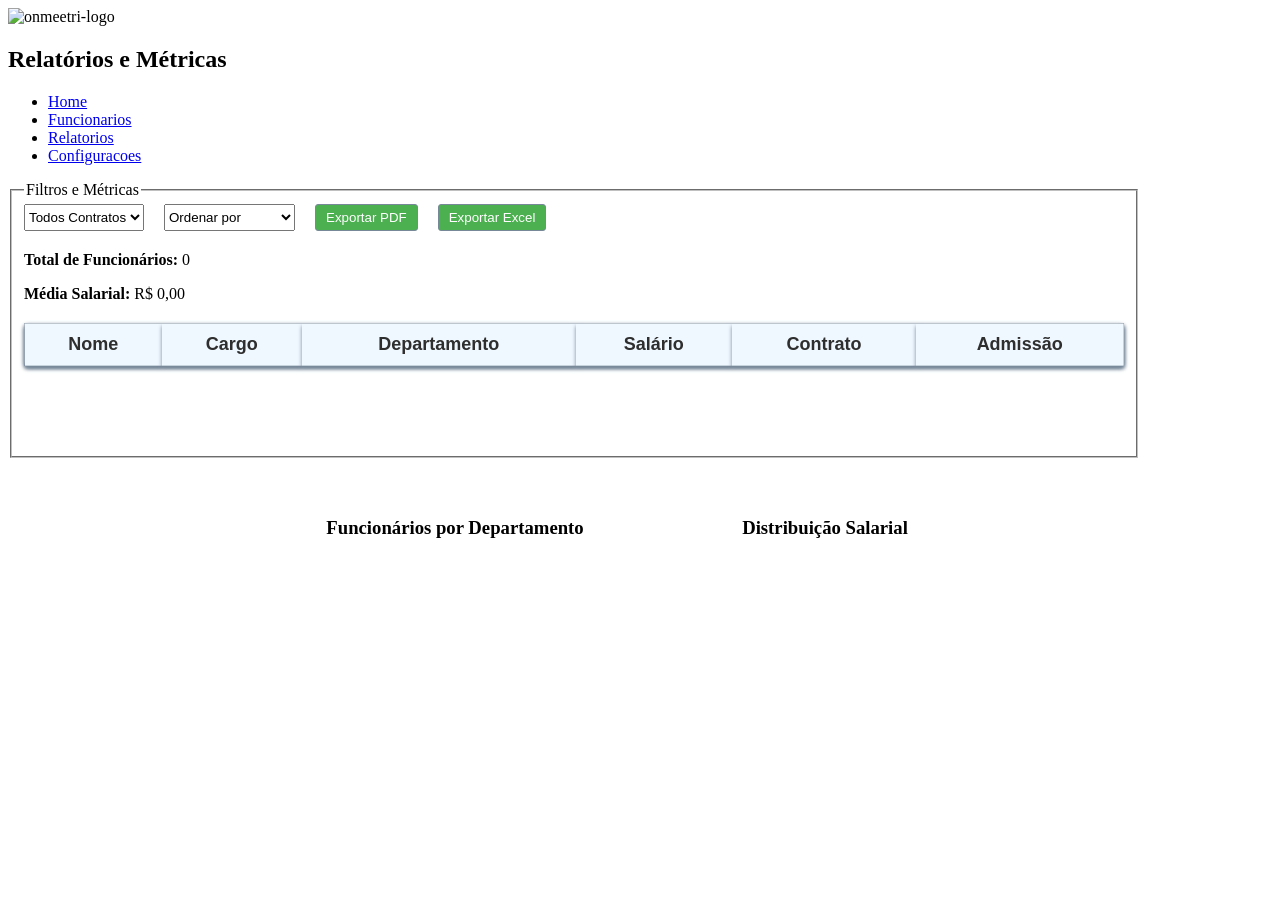
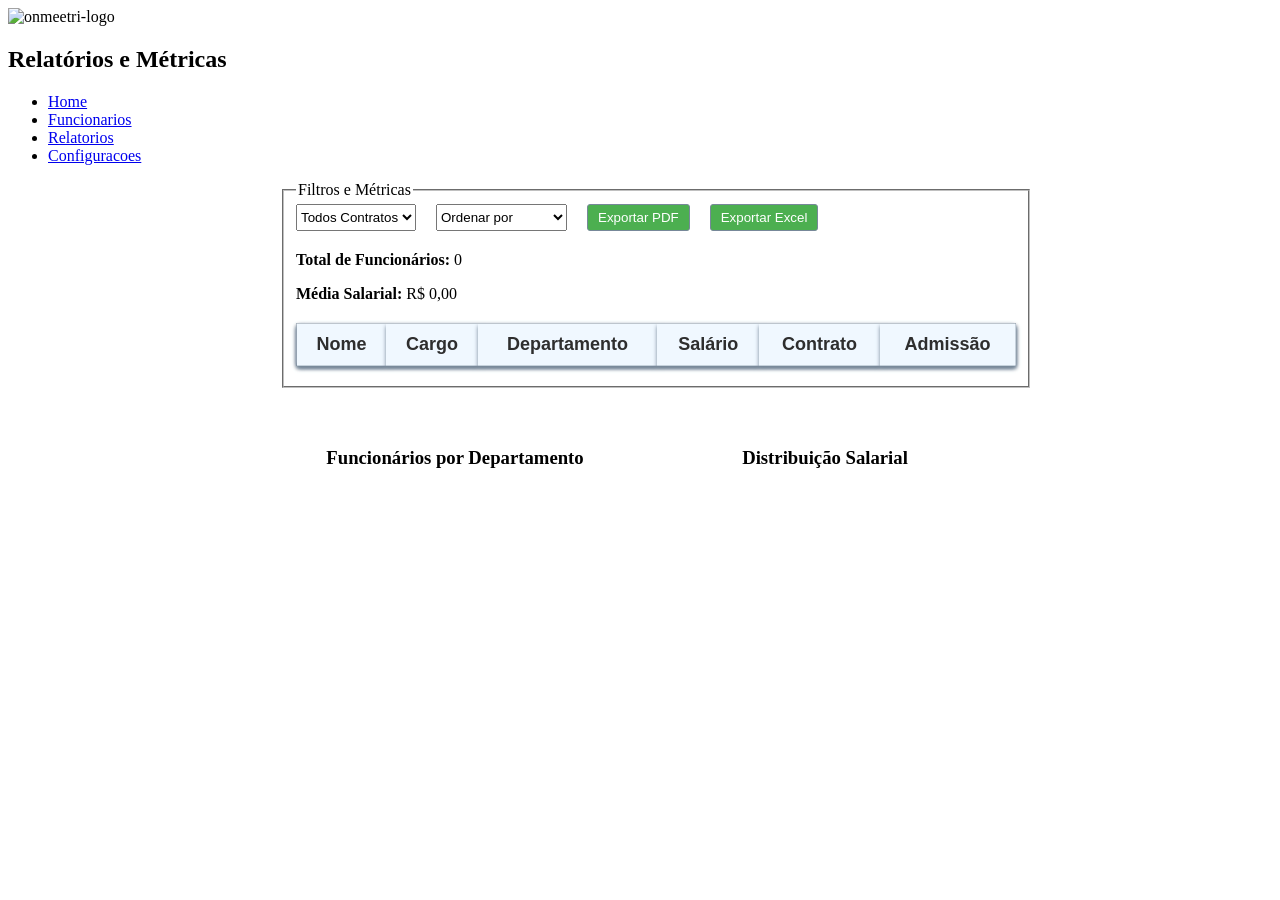

mobile fixes

--- a/css/table-styles.css
+++ b/css/table-styles.css
@@ -1,11 +1,21 @@
+
+.main-container {
+    display: flex;
+    align-items: center;
+    justify-content: center;
+    padding: 10px;
+    margin: 10px auto;
+    margin: 0;
+    gap: 1em;
+}
+
 .main-container-table {
     display: flex;
     flex-direction: column;
     align-items: center;
     justify-content: center;
-    width: 100%;
     max-width: 1150px;
-    margin-bottom: 80px;
+    margin-bottom: 10px;
 }
 
 .main-container-table .table-fieldset {
@@ -180,24 +190,33 @@ button:hover {
 .employee-cards {
     display: flex;
     flex-direction: column;
+    align-items: center;
+    justify-content: center;
+    width: 100%;
     gap: 1rem;
-    padding: 1rem;
 }
 
 .employee-card {
+    display: flex;
+    flex-direction: column;
     background: white;
     border-radius: 12px;
-    padding: 1rem;
     box-shadow: 0 2px 4px rgba(0,0,0,0.1);
+    width: 100%;
+    padding: 1em;
+    align-items: center;
+    justify-content: space-around;
 }
 
 .employee-card .card-header {
     display: flex;
-    justify-content: space-between;
+    justify-content: space-around;
     align-items: center;
-    margin-bottom: 1rem;
     padding-bottom: 0.5rem;
     border-bottom: 1px solid #eee;
+    width: 100%;
+    font-size: 1em;
+    font-weight: bold;
 }
 
 .employee-card .card-header h3 {
@@ -247,10 +266,20 @@ button:hover {
     .mobile-view {
         display: none;
     }
+
+    .main-container {
+    display: flex;
+    align-items: center;
+    justify-content: center;
+    width: 100%;
+    padding: 0;
+    margin: 0;
+    }
 }
 
 /* Common Styles */
 .action-buttons {
+    margin: 12px auto;
     padding: 0;
     background: #014103af;
     box-shadow: 0 -2px 10px rgba(0,0,0,0.1);
